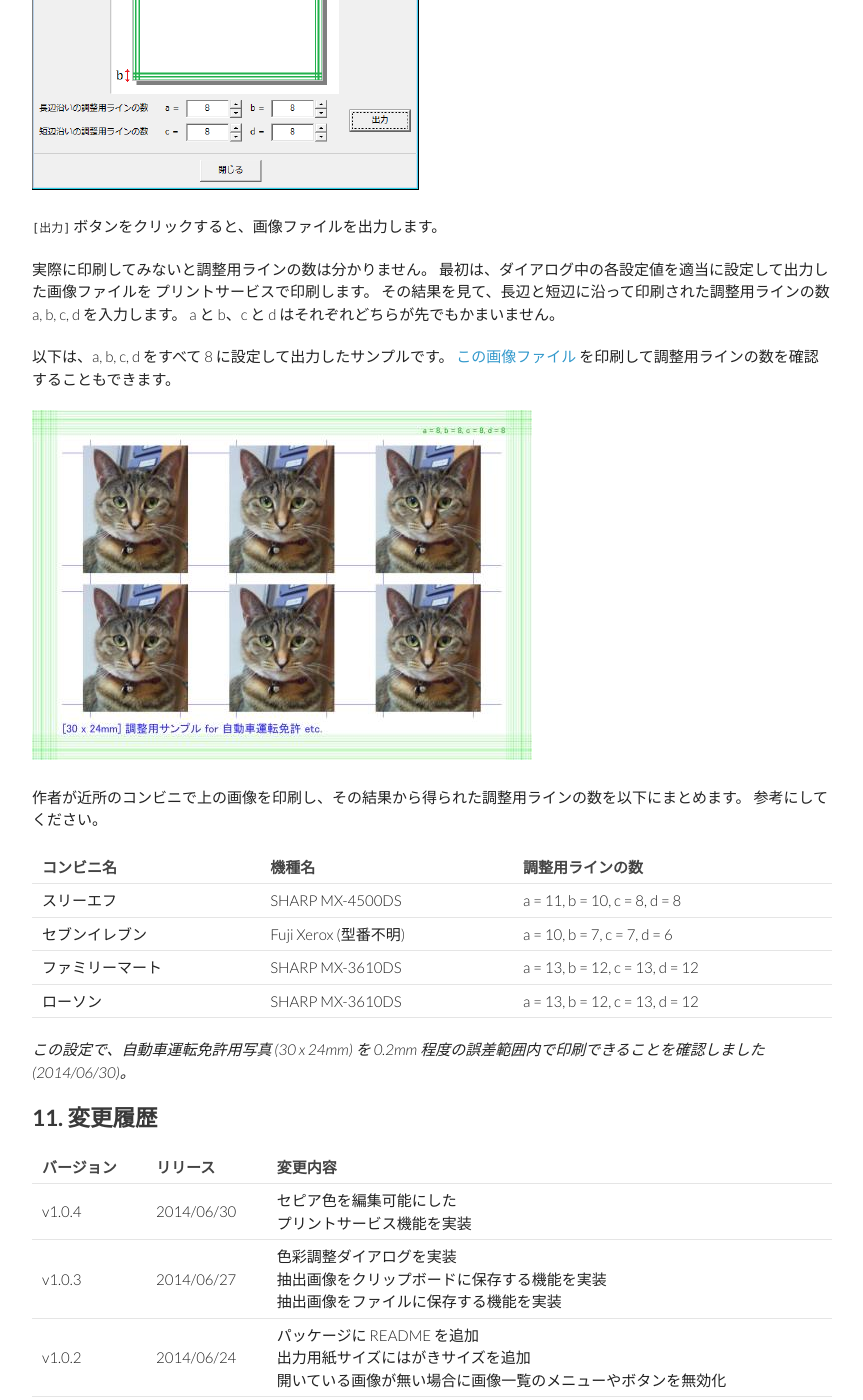
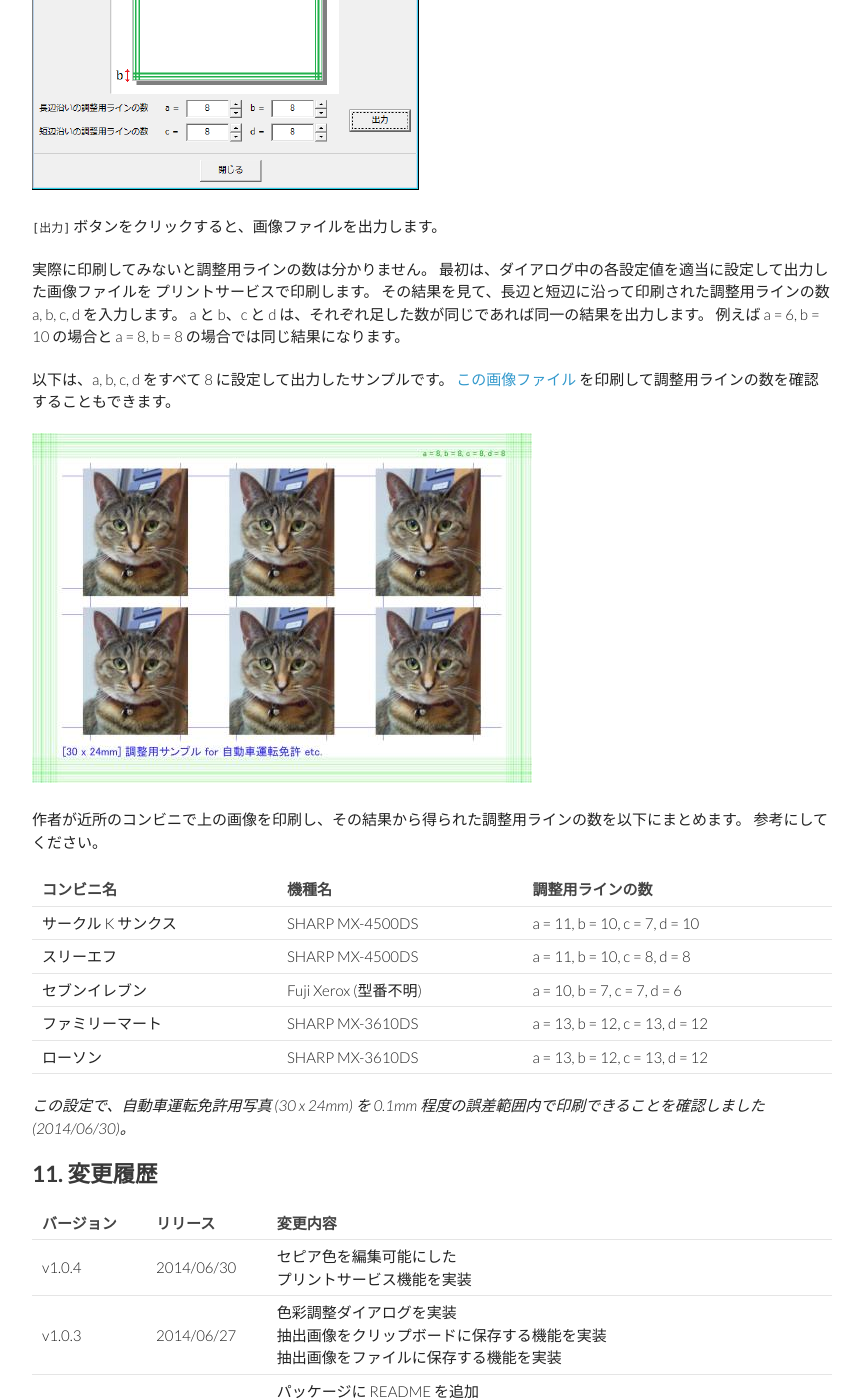
Before and after one commit to gura-app/gura-app.github.io, a Jekyll site: the page built from gurashot/index.md, in a window 1280 px wide and 1400 px high, scrolled down 5853 px. Shown: the whole window, without its empty margins (208-1071 px from the left). Built offline with Jekyll 4.4.1, drawn with Linux system fonts in a browser that asks for light colours; Markdown is read by kramdown in place of the engine named in the settings.

Commit message:
updated document

```diff
--- a/gurashot/index.md
+++ b/gurashot/index.md
@@ -206,7 +206,8 @@ Gura Shot の「プリントサービス機能」は、出力画像の周辺に
 最初は、ダイアログ中の各設定値を適当に設定して出力した画像ファイルを
 プリントサービスで印刷します。
 その結果を見て、長辺と短辺に沿って印刷された調整用ラインの数 a, b, c, d を入力します。
-a と b、c と d はそれぞれどちらが先でもかまいません。
+a と b、c と d は、それぞれ足した数が同じであれば同一の結果を出力します。
+例えば a = 6, b = 10 の場合と a = 8, b = 8 の場合では同じ結果になります。
 
 以下は、a, b, c, d をすべて 8 に設定して出力したサンプルです。
 [この画像ファイル](images/sample-adjust.jpg) を印刷して調整用ラインの数を確認することもできます。
@@ -218,13 +219,14 @@ a と b、c と d はそれぞれどちらが先でもかまいません。
 
 <table>
 <tr><th>コンビニ名</th><th>機種名</th><th>調整用ラインの数</th></tr>
+<tr><td>サークル K サンクス</td><td>SHARP MX-4500DS</td><td>a = 11, b = 10, c = 7, d = 10</td></tr>
 <tr><td>スリーエフ</td><td>SHARP MX-4500DS</td><td>a = 11, b = 10, c = 8, d = 8</td></tr>
 <tr><td>セブンイレブン</td><td>Fuji Xerox (型番不明)</td><td>a = 10, b = 7, c = 7, d = 6</td></tr>
 <tr><td>ファミリーマート</td><td>SHARP MX-3610DS</td><td>a = 13, b = 12, c = 13, d = 12</td></tr>
 <tr><td>ローソン</td><td>SHARP MX-3610DS</td><td>a = 13, b = 12, c = 13, d = 12</td></tr>
 </table>
 
-*この設定で、自動車運転免許用写真 (30 x 24mm) を 0.2mm 程度の誤差範囲内で印刷できることを確認しました (2014/06/30)。*
+*この設定で、自動車運転免許用写真 (30 x 24mm) を 0.1mm 程度の誤差範囲内で印刷できることを確認しました (2014/06/30)。*
 
 
 ## 11. 変更履歴
```
